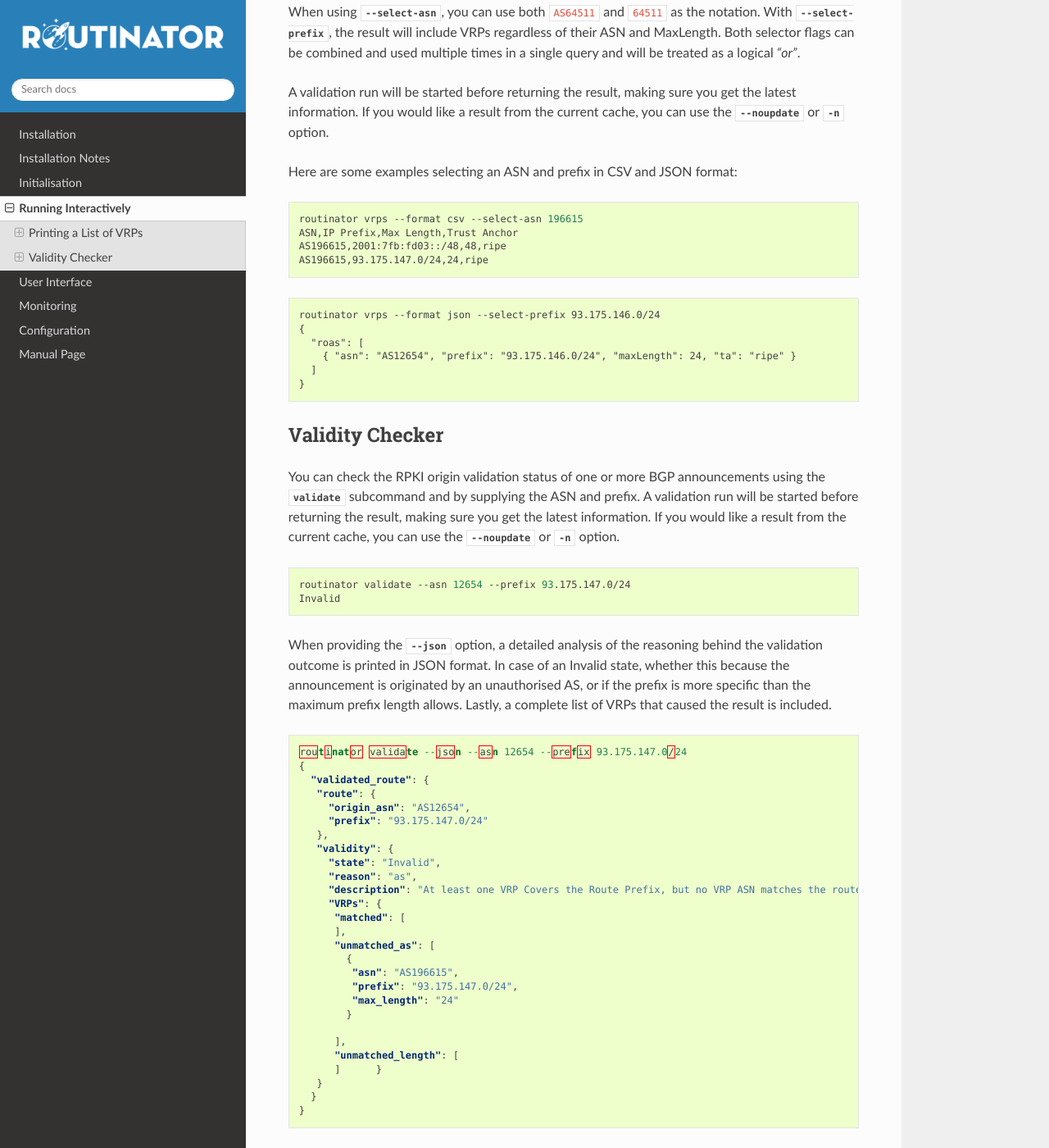
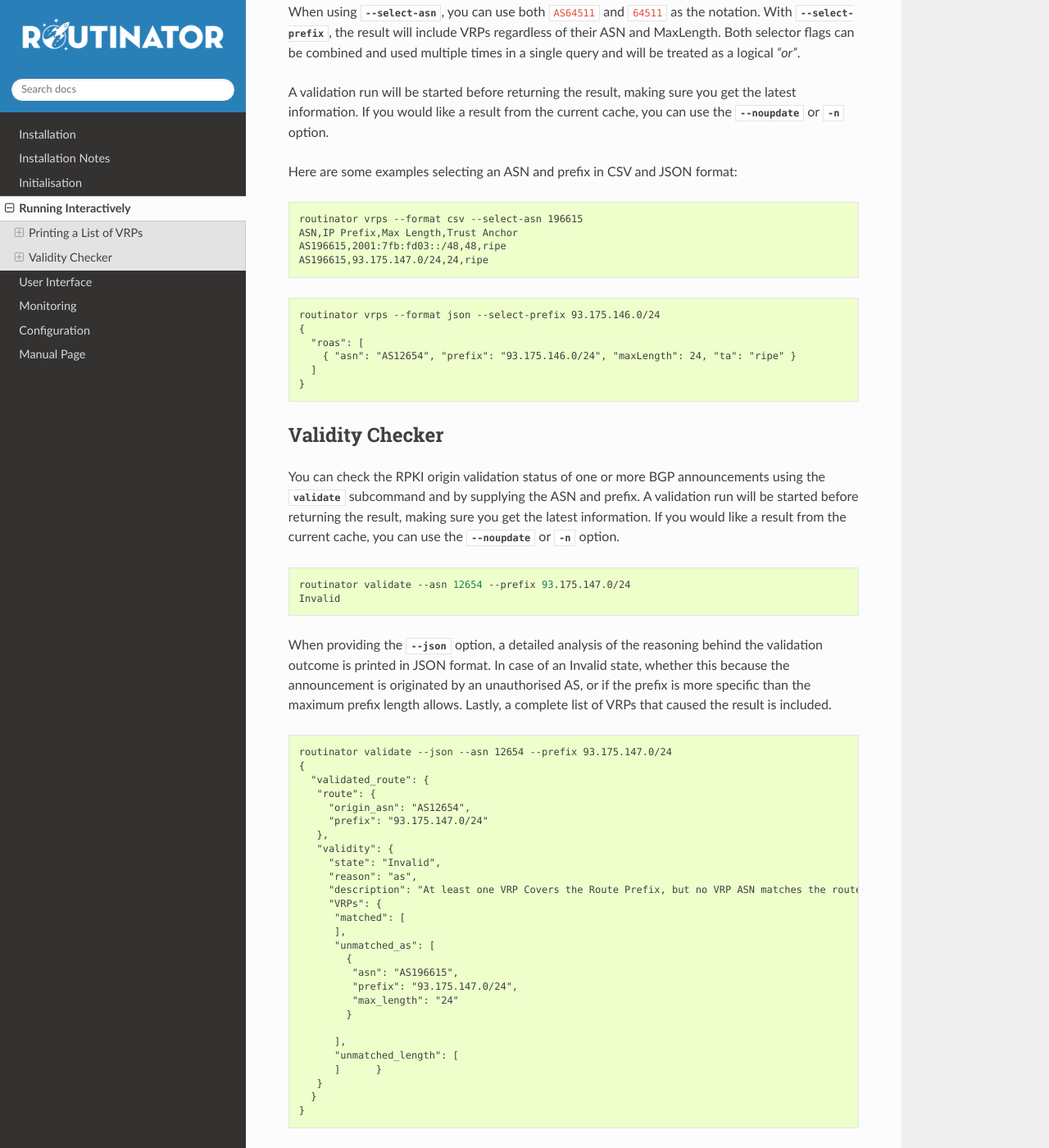
Before and after one commit to NLnetLabs/routinator, a Sphinx documentation site: the page built from source/interactive.rst, in a window 1280 px wide and 1400 px high, scrolled down 2659 px. Shown: the whole window at 82% size. Built offline with Sphinx 7.4.7 and the Read the Docs theme 2.0.0, drawn with Linux system fonts in a browser that asks for light colours; pages that are not in the unit, such as notebooks, are missing from menus; some of the changed text lies outside the part shown.

Commit message:
Modest linting of Interactive Mode

```diff
--- a/source/interactive.rst
+++ b/source/interactive.rst
@@ -133,7 +133,7 @@
 
 Here are some examples selecting an ASN and prefix in CSV and JSON format:
 
-.. code-block:: bash
+.. code-block:: text
 
    routinator vrps --format csv --select-asn 196615
    ASN,IP Prefix,Max Length,Trust Anchor
@@ -171,7 +171,7 @@
 AS, or if the prefix is more specific than the maximum prefix length allows.
 Lastly, a complete list of VRPs that caused the result is included.
 
-.. code-block:: json
+.. code-block:: text
 
    routinator validate --json --asn 12654 --prefix 93.175.147.0/24
    {
@@ -219,8 +219,7 @@
 *prefix* and *asn* members which contain a prefix and originating AS number as
 strings, respectively.
 
-For example, let's provide Routinator with this JSON file and save it as
-``beacons.json``:
+For example, let's provide Routinator with this ``beacons.json`` JSON file:
 
 .. code-block:: json
 
@@ -295,10 +294,10 @@
     ]
   }
 
-If the :option:`--json` option is not provided, the input should consist of
-simple plain text with one route announcement per line, provided as a prefix
-followed by an ASCII-art arrow => surrounded by white space and followed by the
-AS number of the originating autonomous system.
+You can also provide a simple plain text file with the routes you would like to
+have verified by Routinator. The input file should have one route announcement
+per line, provided as a prefix followed by an ASCII-art arrow => surrounded by
+white space and followed by the AS number of the originating autonomous system.
 
 For example, let's provide Routinator with this file and save it as
 ``beacons.txt``:
```
